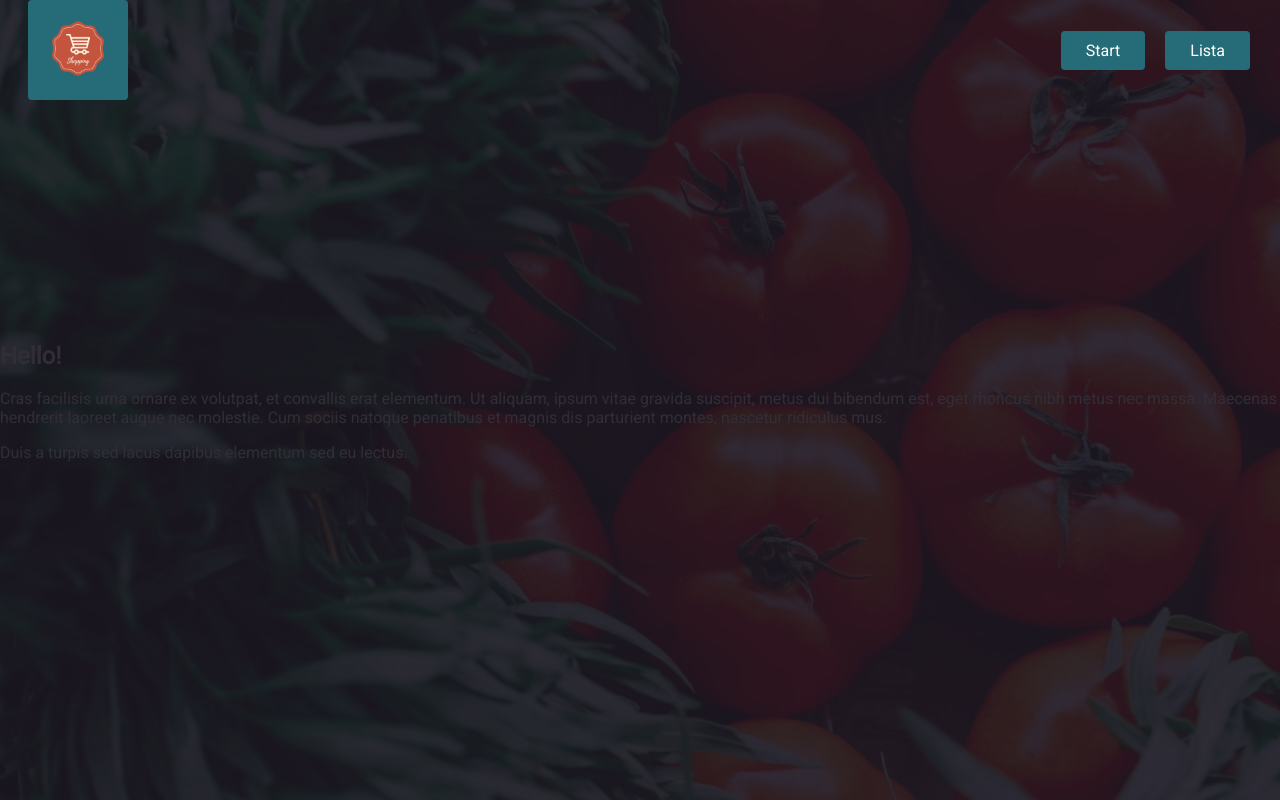
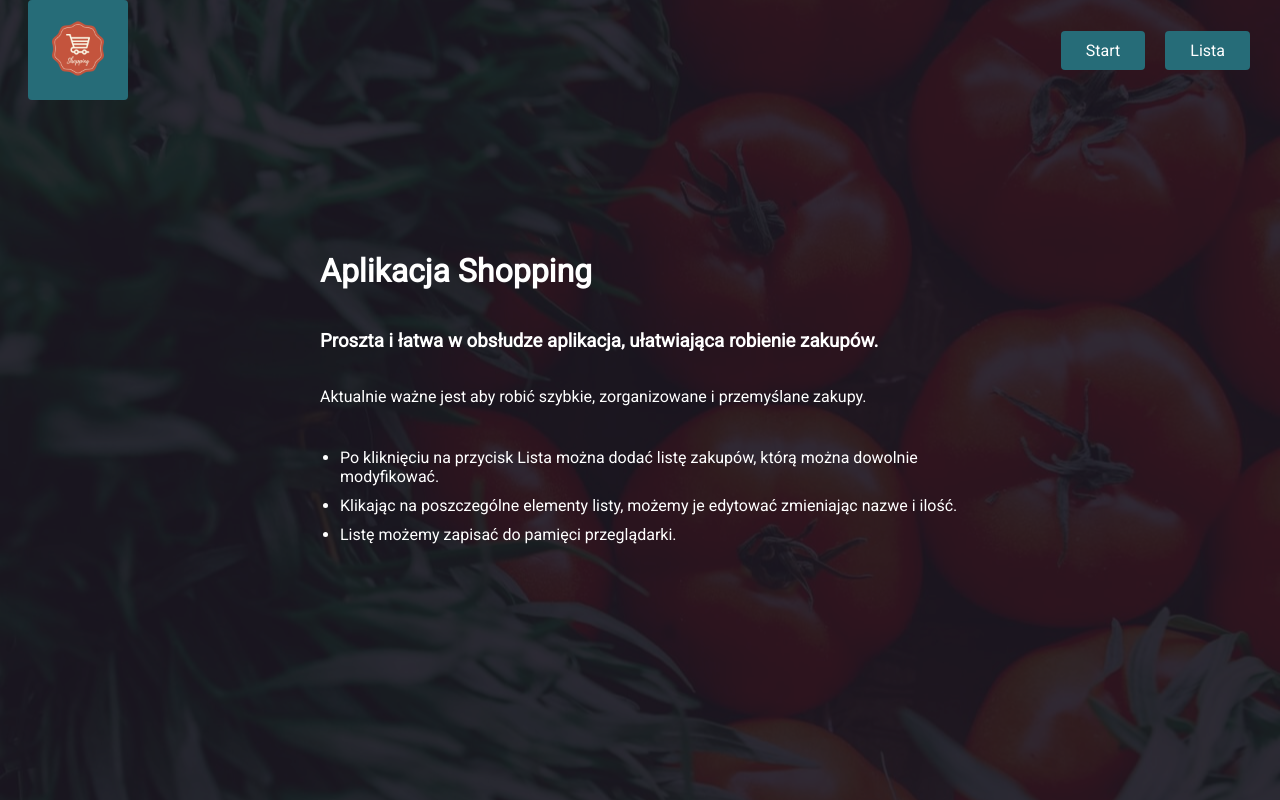
Before and after one commit to tomasz-paterka/shopping_list, a React (Create React App) app: page / in a window 1280 px wide. Built offline with nearby package versions, Linux system fonts and the light colour scheme.

Commit message:
add Home component with styles

```diff
--- a/src/App.js
+++ b/src/App.js
@@ -3,7 +3,7 @@ import { Route, Switch } from 'react-router-dom';
 
 import Layout from './containers/Layout/Layout';
 import ShoppingList from './containers/ShoppingList/ShoppingList';
-import Home from './containers/testRouter/Home';
+import Home from './components/Home/Home';
 
 class App extends React.Component {
 
--- /dev/null
+++ b/src/components/Home/Home.js
@@ -0,0 +1,22 @@
+import React from "react";
+
+import Aux from '../../hoc/Auxiliary';
+
+const Home = () => (
+  <Aux>
+    <div className='Home'>
+      <h1>Aplikacja Shopping</h1>
+      <h3>Proszta i łatwa w obsłudze aplikacja, ułatwiająca robienie zakupów.</h3>
+      <p>
+        Aktualnie ważne jest aby robić szybkie, zorganizowane i przemyślane zakupy.
+      </p>
+      <ul className='Home__list'>
+        <li className='Home__list--item'>Po kliknięciu na przycisk Lista można dodać listę zakupów, którą można dowolnie modyfikować. </li>
+        <li className='Home__list--item'>Klikając na poszczególne elementy listy, możemy je edytować zmieniając nazwe i ilość.</li>
+        <li className='Home__list--item'>Listę możemy zapisać do pamięci przeglądarki.</li>
+      </ul>
+    </div>
+  </Aux>
+);
+
+export default Home;
--- /dev/null
+++ b/src/components/Home/Home.scss
@@ -0,0 +1,15 @@
+.Home {
+  position: relative;
+  width: 50vw;
+  padding: 50px;
+  display: flex;
+  flex-direction: column;
+  flex-wrap: wrap;
+}
+
+.Home__list {
+  padding-left: 20px;
+  .Home__list--item {
+    margin: 10px 0;
+  }
+}
--- a/src/containers/testRouter/Home.js
+++ /dev/null
@@ -1,21 +0,0 @@
-import React from "react";
-
-class Home extends React.Component {
-	render() {
-		return (
-			<div>
-				<h2>Hello!</h2>
-				<p>Cras facilisis urna ornare ex volutpat, et
-					convallis erat elementum. Ut aliquam, ipsum vitae
-					gravida suscipit, metus dui bibendum est, eget rhoncus nibh
-					metus nec massa. Maecenas hendrerit laoreet augue
-					nec molestie. Cum sociis natoque penatibus et magnis
-					dis parturient montes, nascetur ridiculus mus.</p>
-
-				<p>Duis a turpis sed lacus dapibus elementum sed eu lectus.</p>
-			</div>
-		);
-	}
-}
-
-export default Home;
--- a/src/scss/style.scss
+++ b/src/scss/style.scss
@@ -15,6 +15,7 @@ $main_font: 'Roboto', sans-serif;
 @import '../components/AddListName/AddListName.scss';
 @import '../components/UI/Modal/Modal.scss';
 @import '../components/UI/Backdrop/Backdrop.scss';
+@import '../components/Home/Home.scss';
 
 body {
   margin: 0;
```
Also changed, not shown: src/containers/testRouter/About.js (deleted, +0 -14 lines).
